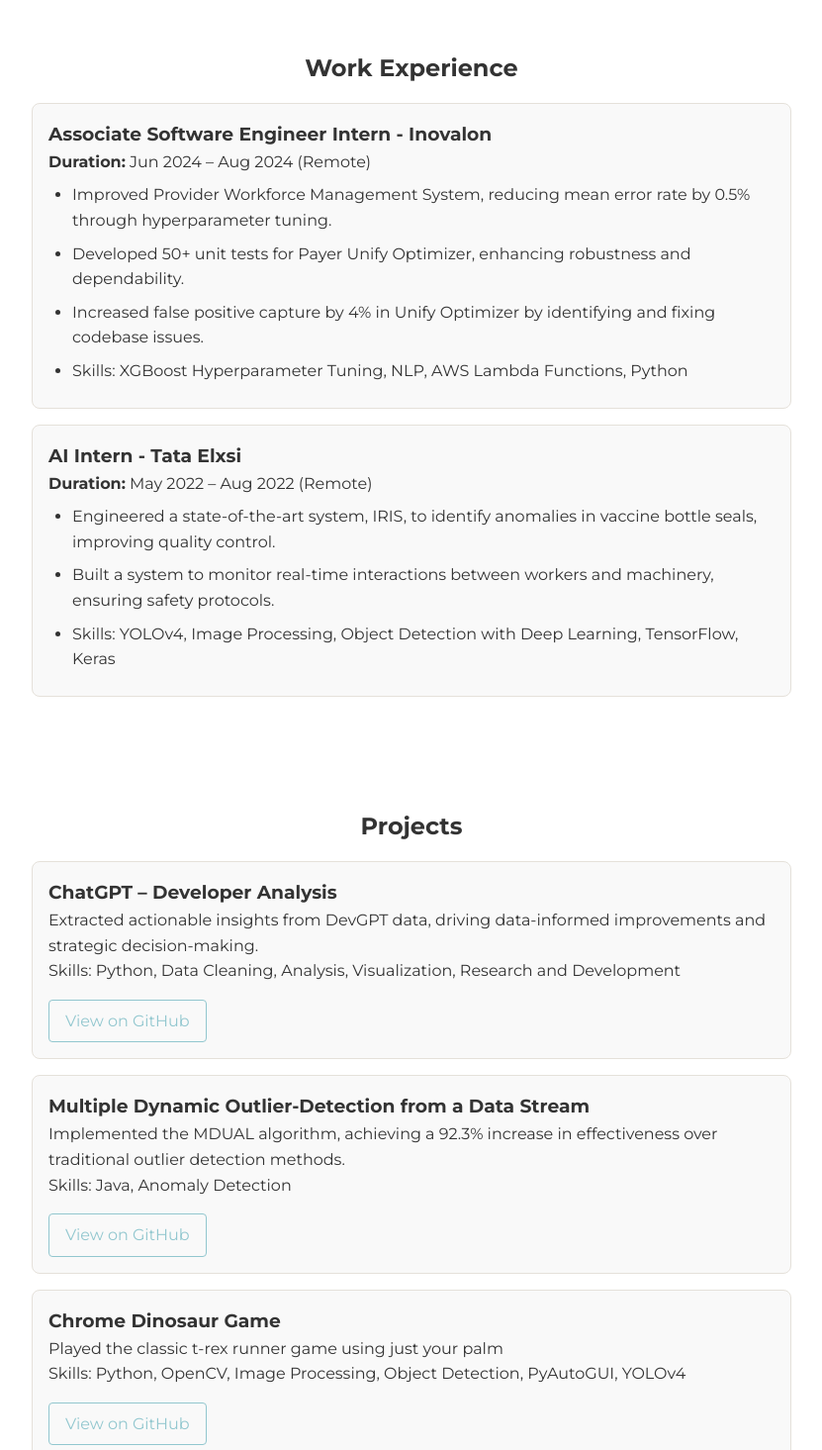
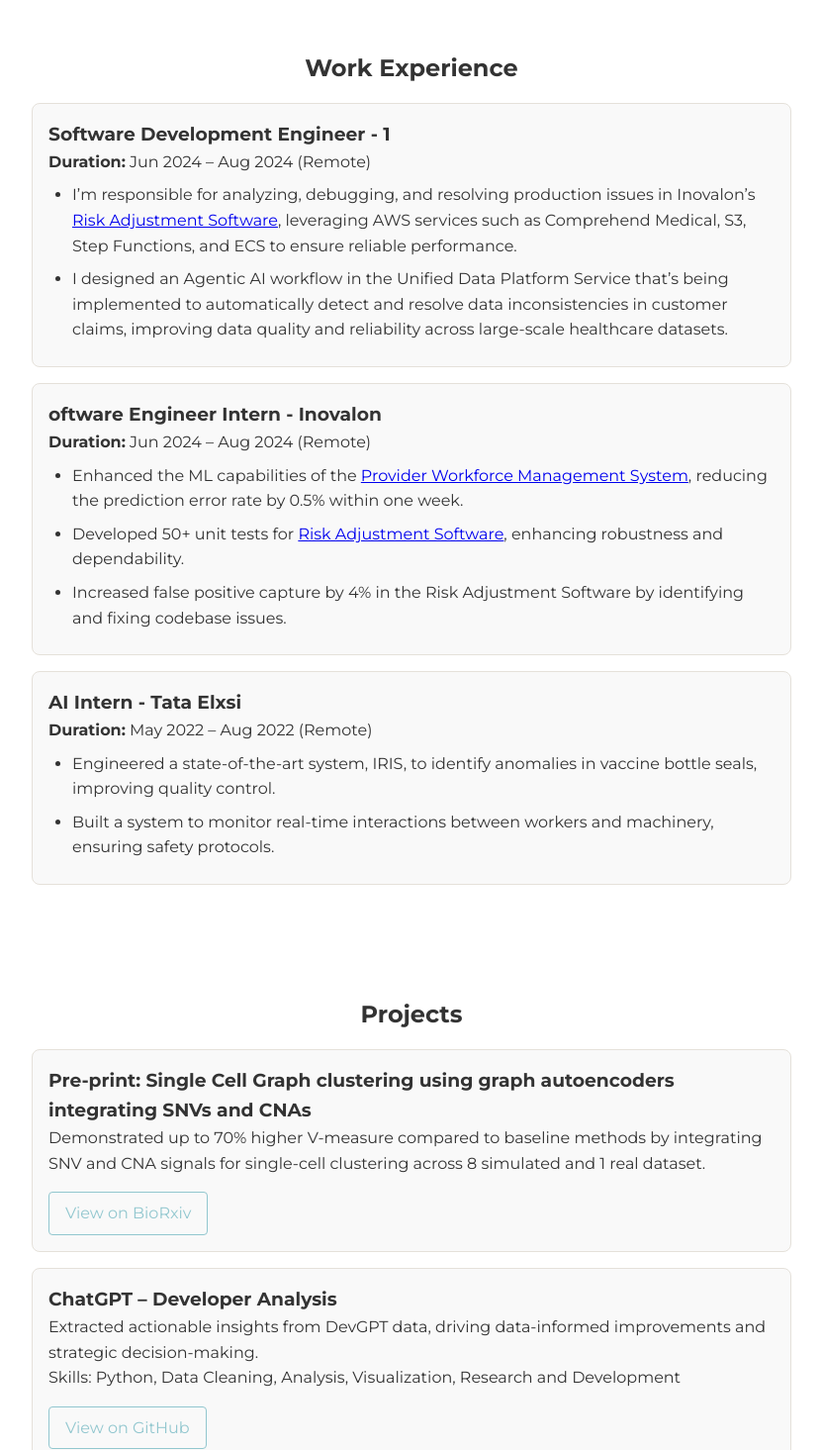
Before and after one commit to srinijadharani/Portfolio, a plain HTML site: page index.html in a window 1280 px wide. Shown: the part 1780-3245 px from the top of the page at 99% size, without its empty margins (224-1055 px from the left). Drawn offline with Linux system fonts and the light colour scheme.

Commit message:
Update index.html

```diff
--- a/index.html
+++ b/index.html
@@ -94,13 +94,20 @@
     <section id="experience">
         <h2>Work Experience</h2>
         <div class="experience-item tile">
-            <h3>Associate Software Engineer Intern - Inovalon</h3>
+            <h3>Software Development Engineer - 1</h3>
             <p><strong>Duration:</strong> Jun 2024 – Aug 2024 (Remote)</p>
             <ul>
-                <li>Improved Provider Workforce Management System, reducing mean error rate by 0.5% through hyperparameter tuning.</li>
-                <li>Developed 50+ unit tests for Payer Unify Optimizer, enhancing robustness and dependability.</li>
-                <li>Increased false positive capture by 4% in Unify Optimizer by identifying and fixing codebase issues.</li>
-                <li>Skills: XGBoost Hyperparameter Tuning, NLP, AWS Lambda Functions, Python</li>
+                <li>I’m responsible for analyzing, debugging, and resolving production issues in Inovalon’s <a href="https://www.inovalon.com/products/payer-cloud/risk-adjustment-software/">Risk Adjustment Software</a>, leveraging AWS services such as Comprehend Medical, S3, Step Functions, and ECS to ensure reliable performance.</li>
+                <li>I designed an Agentic AI workflow in the Unified Data Platform Service that’s being implemented to automatically detect and resolve data inconsistencies in customer claims, improving data quality and reliability across large-scale healthcare datasets.</li>
+            </ul>
+        </div>
+        <div class="experience-item tile">
+            <h3>oftware Engineer Intern - Inovalon</h3>
+            <p><strong>Duration:</strong> Jun 2024 – Aug 2024 (Remote)</p>
+            <ul>
+                <li>Enhanced the ML capabilities of the <a href="https://www.inovalon.com/products/provider-cloud/workforce-management/">Provider Workforce Management System</a>, reducing the prediction error rate by 0.5% within one week.</li>
+                <li>Developed 50+ unit tests for <a href="https://www.inovalon.com/products/payer-cloud/risk-adjustment-software/">Risk Adjustment Software</a>, enhancing robustness and dependability.</li>
+                <li>Increased false positive capture by 4% in the Risk Adjustment Software by identifying and fixing codebase issues.</li>
             </ul>
         </div>
         <div class="experience-item tile">
@@ -109,7 +116,6 @@
             <ul>
                 <li>Engineered a state-of-the-art system, IRIS, to identify anomalies in vaccine bottle seals, improving quality control.</li>
                 <li>Built a system to monitor real-time interactions between workers and machinery, ensuring safety protocols.</li>
-                <li>Skills: YOLOv4, Image Processing, Object Detection with Deep Learning, TensorFlow, Keras</li>
             </ul>
         </div>
     </section>
@@ -117,6 +123,11 @@
     <!-- Projects Section -->
     <section id="projects">
         <h2>Projects</h2>
+        <div class="project-item tile">
+            <h3>Pre-print: Single Cell Graph clustering using graph autoencoders integrating SNVs and CNAs</h3>
+            <p>Demonstrated up to 70% higher V-measure compared to baseline methods by integrating SNV and CNA signals for single-cell clustering across 8 simulated and 1 real dataset.</p>
+            <a href="https://www.biorxiv.org/content/10.1101/2025.01.28.635357v1" class="btn">View on BioRxiv</a>
+        </div>
         <div class="project-item tile">
             <h3>ChatGPT – Developer Analysis</h3>
             <p>Extracted actionable insights from DevGPT data, driving data-informed improvements and strategic decision-making.</p>
```
